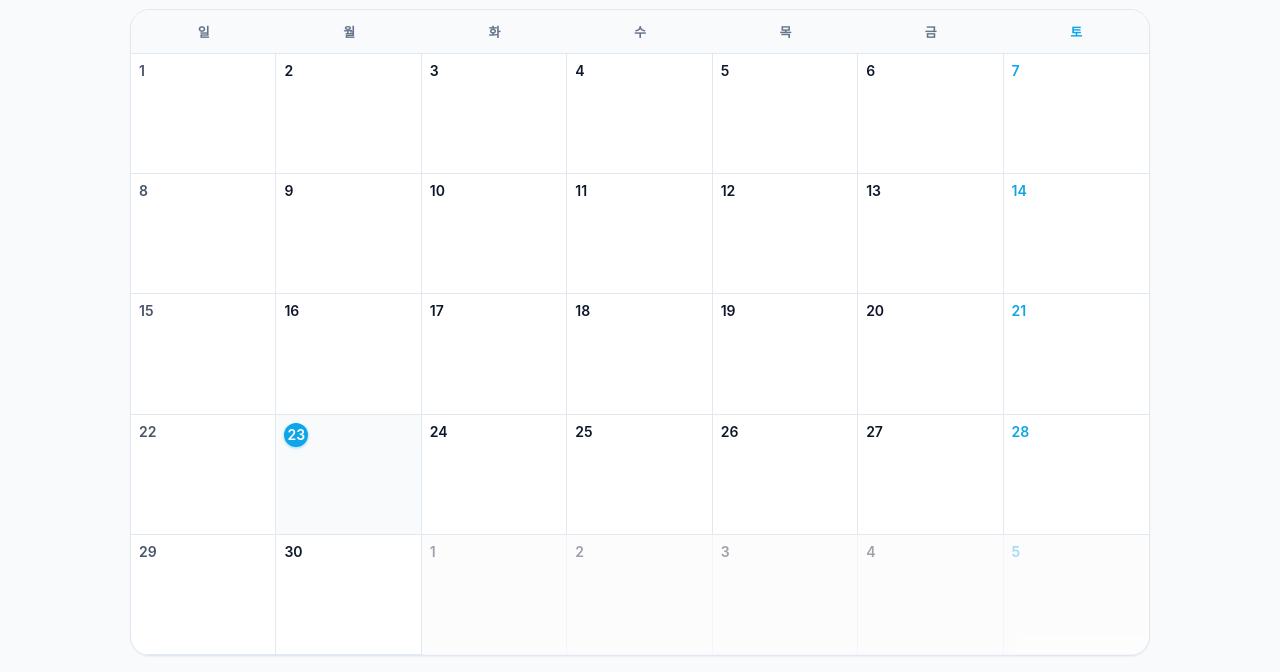
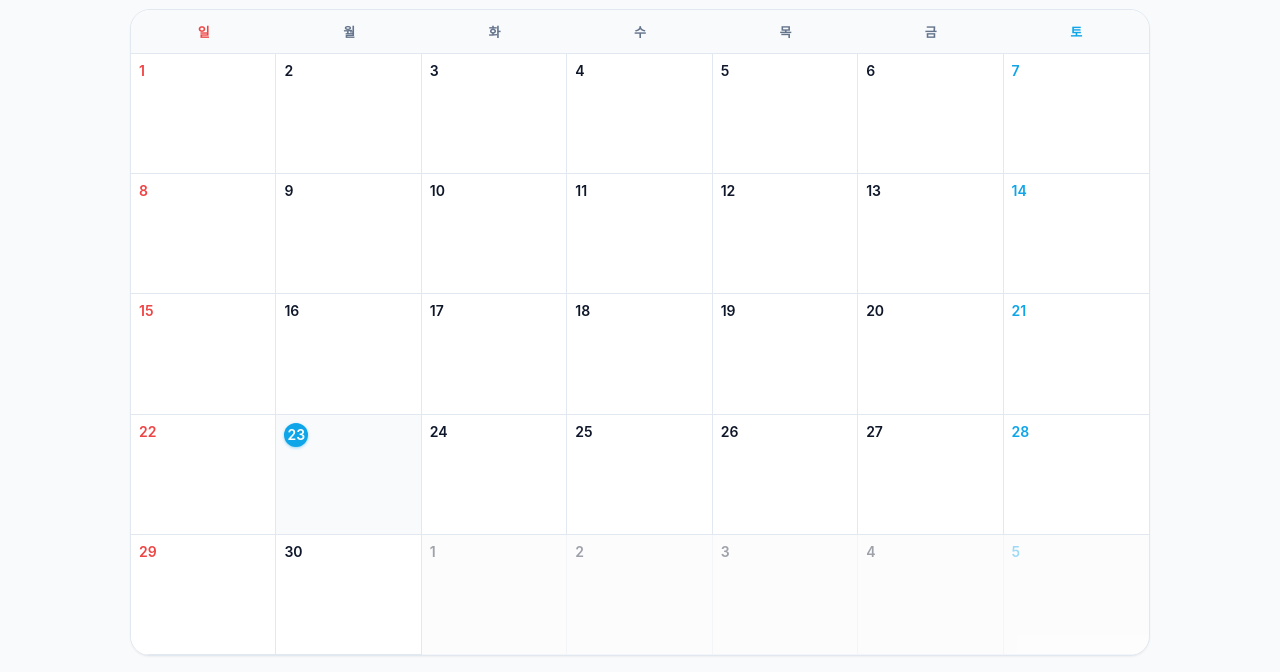
Before and after one commit to 2026jiwon1214/exe1, a plain HTML site: page index.html in a window 1280 px wide. Shown: the part 128-800 px from the top of the page. Drawn offline with Linux system fonts and the light colour scheme; no server answers; a web font is replaced by a local one.

Commit message:
style: 일요일 요일 및 날짜 텍스트 빨간색 변경

```diff
--- a/index.html
+++ b/index.html
@@ -223,7 +223,7 @@
       color: var(--text-muted);
     }
 
-    .weekday.sun { color: #64748b; }
+    .weekday.sun { color: var(--danger); }
     .weekday.sat { color: var(--primary); }
 
     .days-grid {
@@ -289,7 +289,7 @@
       color: var(--text-main);
     }
 
-    .day-cell.sunday .day-number { color: #475569; }
+    .day-cell.sunday .day-number { color: var(--danger); }
     .day-cell.saturday .day-number { color: var(--primary); }
     .day-cell.today.sunday .day-number,
     .day-cell.today.saturday .day-number { color: #fff; }
```
